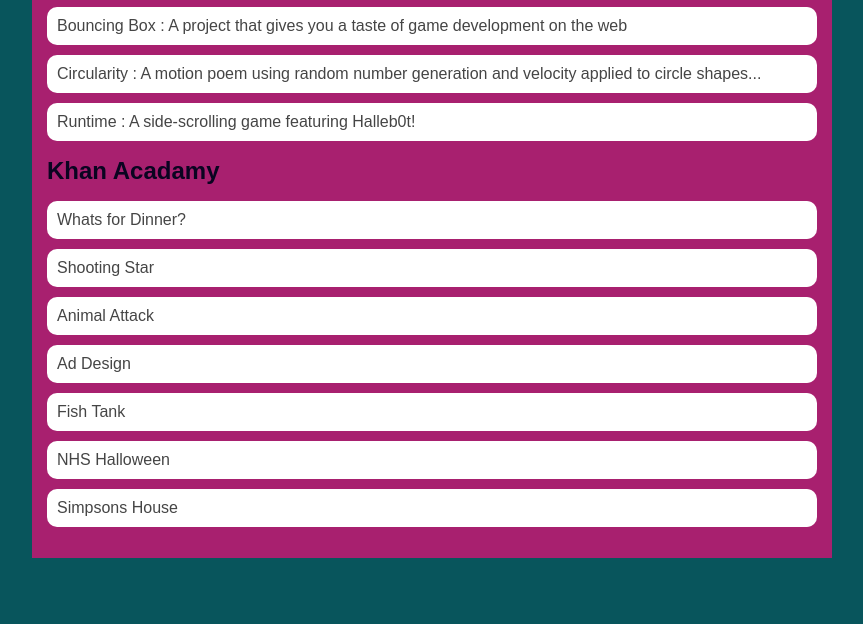
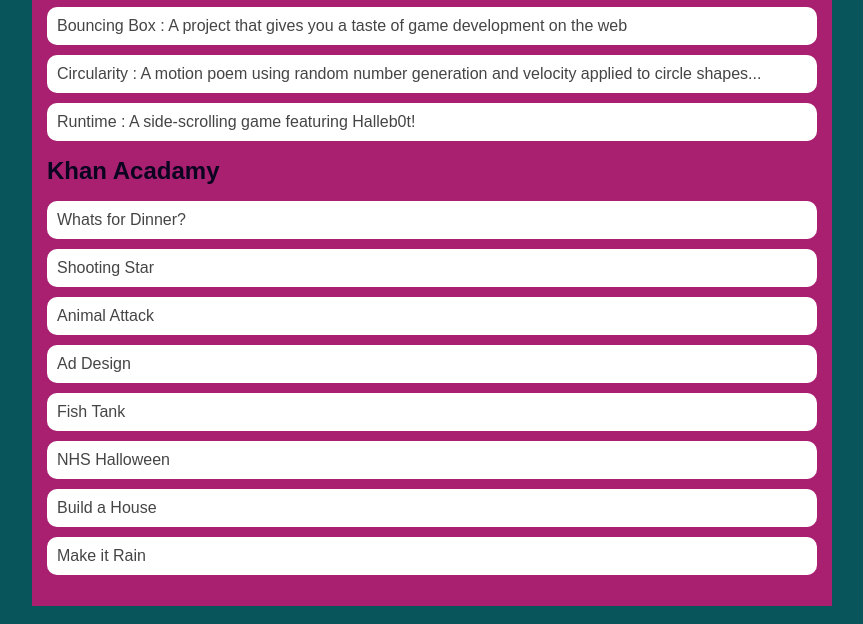
Before and after one commit to cosmereyes1/cosmereyes.github.io, a plain HTML site: page portfolio.html in a window 1280 px wide. Shown: the part 217-841 px from the top of the page, without its empty margins (208-1071 px from the left). Before the commit the page ends 800 px from the top, so only its background shows below. Drawn offline with Linux system fonts and the light colour scheme.

Commit message:
gdgyedhgcyhdcuy

```diff
--- a/portfolio.html
+++ b/portfolio.html
@@ -40,7 +40,8 @@
                 <li><a href = "https://www.khanacademy.org/computer-programming/ad-design-the-football-of-your-dreams/6004655718711296">Ad Design</li></a>
                 <li><a href = "https://www.khanacademy.org/computer-programming/spin-off-of-project-fish-tank/5143260468920320">Fish Tank</li></a>
                 <li><a href = "https://www.khanacademy.org/computer-programming/nhs-halloween/6499371503632384">NHS Halloween</li></a>
-                <li><a href = "https://www.khanacademy.org/computer-programming/simpsons-house/5493191282966528">Simpsons House</li></a>
+                <li><a href = "https://www.khanacademy.org/computer-programming/simpsons-house/5493191282966528">Build a House</li></a>
+                <li><a href = "https://www.khanacademy.org/computer-programming/alien-is-making-it-rain/4667111374503936">Make it Rain</li></a>
             </ul>
                 </div>
             </main>
```
